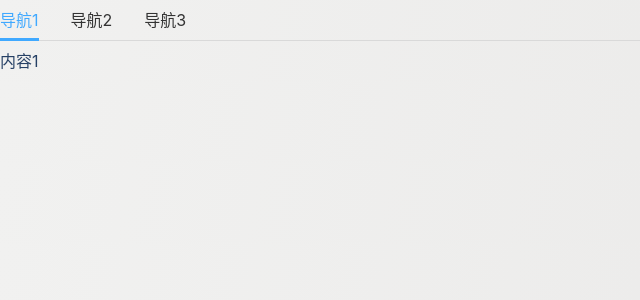
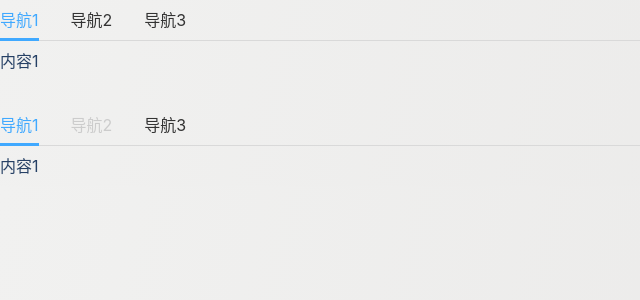
Before and after one commit to missxiaolin/vue3-ui-l, a Vue app: page /#/tabs in a window 1280 px wide. Shown: the top 300 px of the page, without its empty margins (0-640 px from the left). Built offline with nearby package versions, Linux system fonts and the light colour scheme.

Commit message:
* 增加不可用逻辑

```diff
--- a/src/view/tabs/index.vue
+++ b/src/view/tabs/index.vue
@@ -2,6 +2,12 @@
     <Tabs v-model:value="name">
         <Tab title="导航1">内容1</Tab>
         <Tab title="导航2">内容2</Tab>
+        <Tab title="导航3">内容3</Tab>
+    </Tabs>
+    <br />
+    <Tabs v-model:value="name">
+        <Tab title="导航1">内容1</Tab>
+        <Tab disabled title="导航2">内容2</Tab>
         <Tab title="导航3">内容3</Tab>
     </Tabs>
 </template>
```
